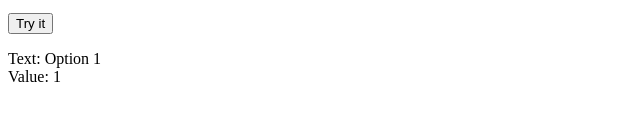
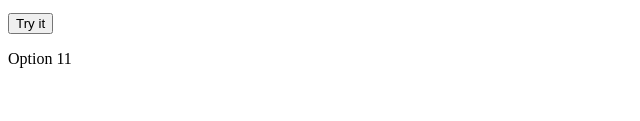
Before and after one commit to w410220005/w410220005.github.io, a plain HTML site: page index.html in a window 1280 px wide. Both pictures are taken after a click on the button "Try it". Shown: the part 141-262 px from the top of the page, 0-640 px from the left. Drawn offline with Linux system fonts and the light colour scheme.

Commit message:
Update index.html

```diff
--- a/index.html
+++ b/index.html
@@ -21,7 +21,7 @@ function getSelectedOption() {
   var x = document.getElementById("mySelect");
   var selectedOption = x.options[x.selectedIndex].text;
   var selectedValue = x.options[x.selectedIndex].value;
-  var result = "Text: " + selectedOption + "<br>Value: " + selectedValue;
+  var result = "" + selectedOption + "" + selectedValue;
   document.getElementById("demo").innerHTML = result;
 }
 </script>
```
